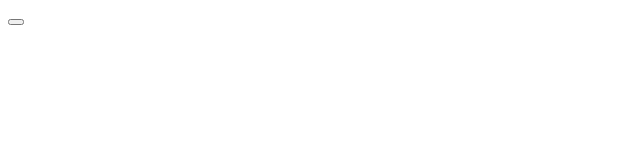
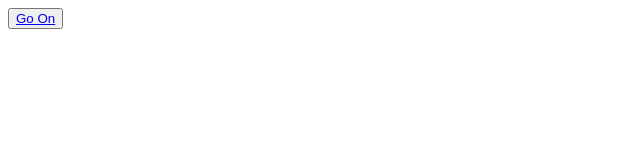
Before and after one commit to Rithish-R21/Fashion-store, a plain HTML site: page index.html in a window 1280 px wide. Shown: the whole page, without its empty margins (0-640 px from the left). Drawn offline with Linux system fonts and the light colour scheme.

Commit message:
Update index.html

```diff
--- a/index.html
+++ b/index.html
@@ -6,6 +6,6 @@
     <title>Home</title>
 </head>
 <body>
-    <button><a href="/Rithish21/starter/event.html"></a></button>
+    <button><a href="/Rithish21/starter/event.html" style="text-align: center; align-item: center;">Go On</a></button>
 </body>
 </html>
```
